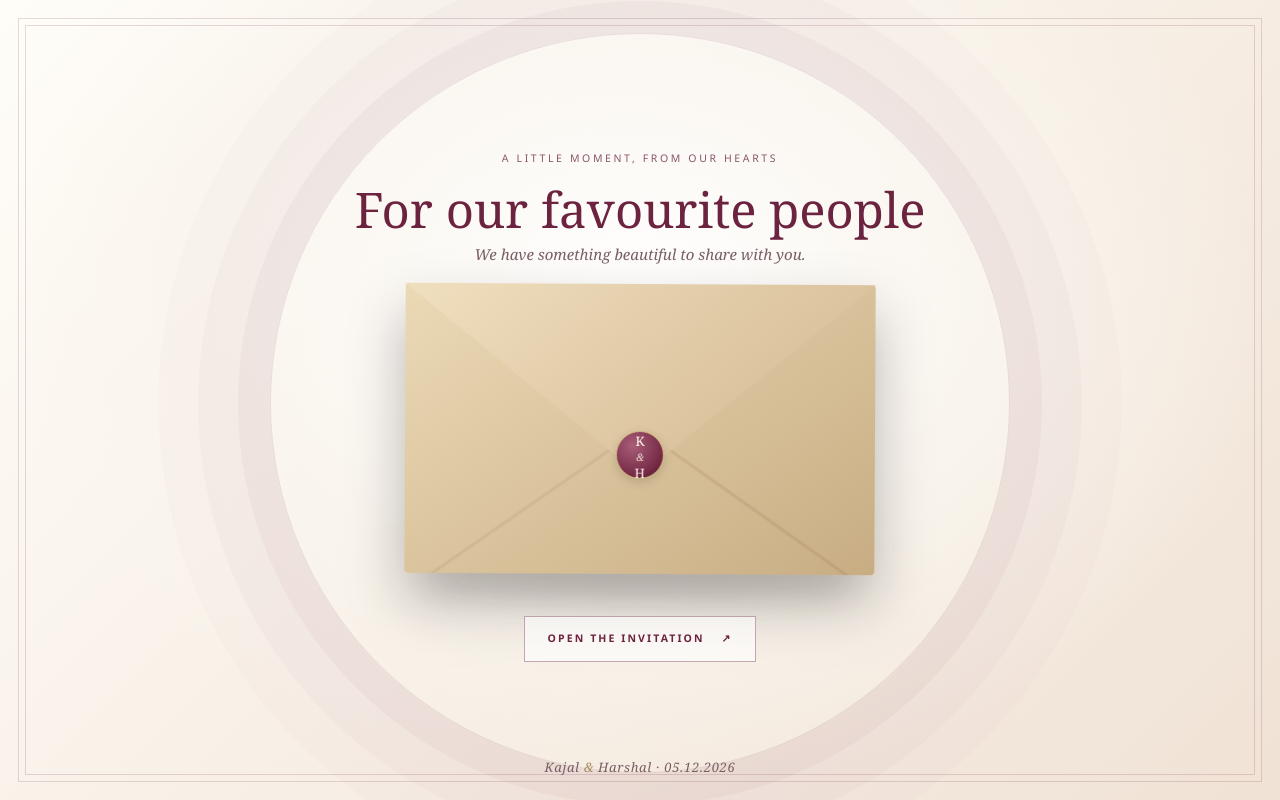
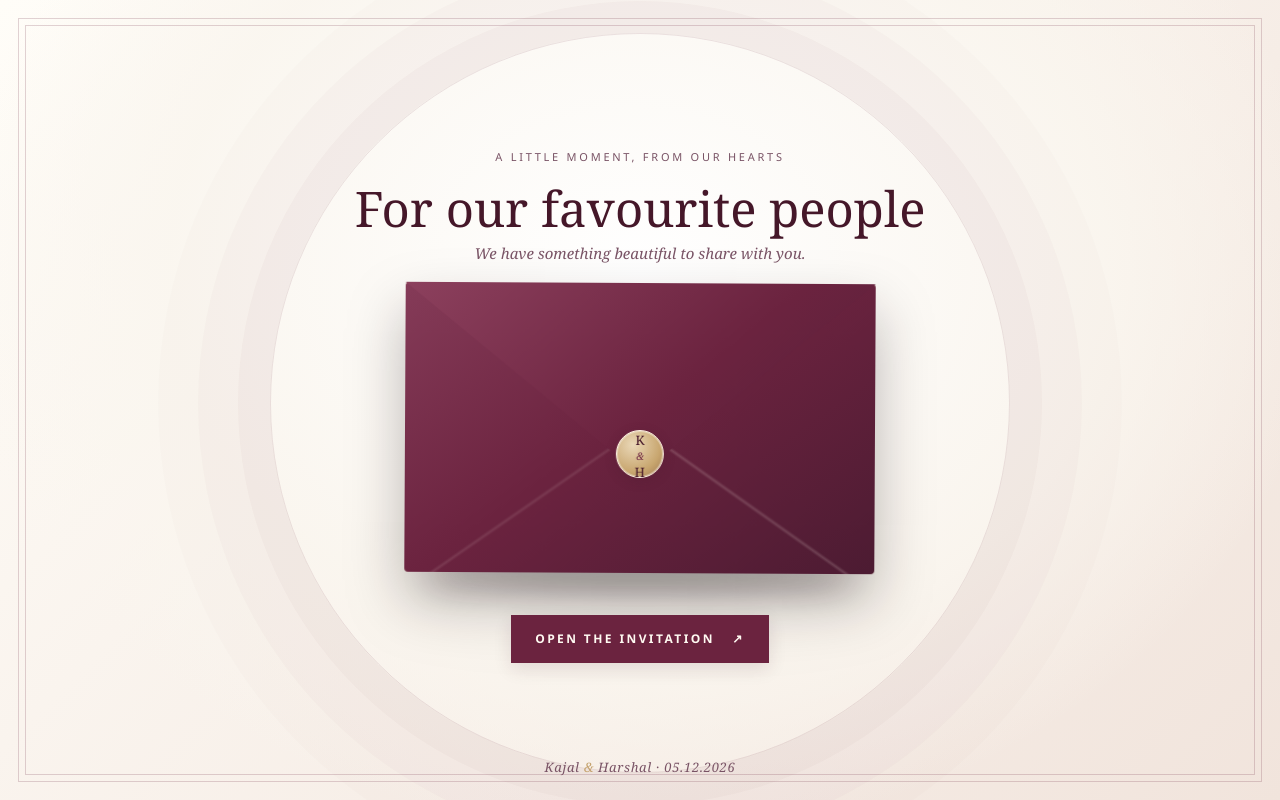
Before and after one commit to harshal755/kajal-harshal-weddingwebsite, a Next.js app: page / in a window 1280 px wide. Shown: the top 800 px of the page. Built offline with nearby package versions, Linux system fonts and the light colour scheme.

Commit message:
Add files via upload

```diff
--- a/app/globals.css
+++ b/app/globals.css
@@ -1,17 +1,17 @@
 @import "tailwindcss";
 
 :root {
-  --ivory: #f7f5ef;
-  --paper: #fcfbf7;
-  --cream: #eeeadd;
-  --ink: #3f443d;
-  --muted: #77796f;
-  --wine: #596653;
-  --wine-deep: #465344;
-  --rose: #a89478;
-  --gold: #b99b68;
-  --gold-light: #eee4ce;
-  --sage: #7e8b78;
+  --ivory: #faf6ef;
+  --paper: #fffdf8;
+  --cream: #f0e6d9;
+  --ink: #382a30;
+  --muted: #75656a;
+  --wine: #6b233f;
+  --wine-deep: #451729;
+  --rose: #a7677d;
+  --gold: #c3a06a;
+  --gold-light: #f2e7d4;
+  --sage: #8d786e;
   --serif: Georgia, 'Times New Roman', serif;
   --sans: 'Avenir Next', Avenir, 'Segoe UI', sans-serif;
 }
@@ -46,7 +46,7 @@ img { display: block; max-width: 100%; }
 .envelope-front { position: absolute; z-index: 3; inset: 0; background: linear-gradient(145deg, #ebd9b6, #c8ad83); clip-path: polygon(0 0, 50% 58%, 100% 0, 100% 100%, 0 100%); border-radius: 4px; }
 .envelope-front::after { content: ''; position: absolute; inset: 0; background: linear-gradient(35deg, transparent 49.5%, rgba(112,75,51,.16) 50%, transparent 50.5%), linear-gradient(145deg, transparent 49.5%, rgba(112,75,51,.12) 50%, transparent 50.5%); }
 .envelope-flap { position: absolute; z-index: 4; inset: 0 0 auto; height: 66%; background: linear-gradient(140deg, #f0dfbf, #d1b68e); clip-path: polygon(0 0, 100% 0, 50% 100%); transform-origin: top center; transition: transform .75s cubic-bezier(.25,.7,.2,1); backface-visibility: hidden; }
-.envelope-seal { position: absolute; z-index: 5; left: 50%; top: 59%; transform: translate(-50%,-50%); width: 48px; height: 48px; display: grid; place-items: center; border-radius: 50%; background: radial-gradient(circle at 35% 30%, #9a9a7c, #64735d 68%, #485541); border: 1px solid #c9ae7d; box-shadow: 0 3px 10px rgba(57,62,48,.2); color: #fff9ed; font: 500 13px var(--serif); transition: opacity .3s ease, transform .3s ease; }
+.envelope-seal { position: absolute; z-index: 5; left: 50%; top: 59%; transform: translate(-50%,-50%); width: 48px; height: 48px; display: grid; place-items: center; border-radius: 50%; background: radial-gradient(circle at 35% 30%, #a85e78, #742944 68%, #451729); border: 1px solid #d0ac7a; box-shadow: 0 3px 10px rgba(69,23,41,.2); color: #fff9ed; font: 500 13px var(--serif); transition: opacity .3s ease, transform .3s ease; }
 .envelope-seal i { color: var(--gold-light); font-size: .8em; }
 .open-invitation { position: relative; z-index: 3; margin-top: 34px; padding: 14px 23px; border: 1px solid rgba(229,207,171,.62); color: #f0e0c0; background: rgba(255,255,255,.035); font-size: 9px; font-weight: 650; letter-spacing: .2em; cursor: pointer; transition: .25s ease; }
 .open-invitation:hover { color: var(--wine-deep); background: var(--gold-light); }
@@ -341,104 +341,9 @@ img { display: block; max-width: 100%; }
   .reveal { opacity: 1; transform: none; }
 }
 
-
-/* Final palette refinement: ivory and champagne lead; wine is a restrained accent. */
-.envelope-gate {
-  color: var(--wine);
-  background:
-    radial-gradient(ellipse at 50% 42%, rgba(255,255,255,.92), transparent 54%),
-    linear-gradient(135deg, #fbf8f1 0%, #efe3cf 100%);
-}
-.envelope-gate::before, .envelope-gate::after { border-color: rgba(164,128,78,.28); }
-.gate-halo { border-color: rgba(164,128,78,.18); box-shadow: 0 0 0 32px rgba(198,163,110,.055), 0 0 0 72px rgba(198,163,110,.035), 0 0 0 112px rgba(198,163,110,.02); }
-.gate-eyebrow, .gate-heading p, .gate-footer { color: #8b765e; }
-.gate-heading h1 { color: var(--wine); }
-.envelope-shadow { background: rgba(72,53,35,.18); }
-.open-invitation { color: var(--wine); border-color: rgba(166,132,83,.65); background: rgba(255,255,255,.42); }
-.open-invitation:hover { color: #fffaf0; background: var(--wine); }
-.countdown-section {
-  color: var(--ink);
-  background:
-    radial-gradient(ellipse at 50% 0%, rgba(255,255,255,.88), transparent 58%),
-    linear-gradient(125deg, #f6efe4, #e9dcc7);
-}
-.countdown-shade { background: linear-gradient(90deg, rgba(247,241,232,.88), rgba(244,235,220,.82)), radial-gradient(ellipse at 50% 50%, rgba(198,163,110,.10), transparent 60%); }
-.countdown-section .eyebrow, .countdown-note, .countdown-label, .countdown-foot { color: #8a7359; }
-.countdown-section h2, .countdown-number { color: var(--wine); }
-.countdown-section h2 em { color: #b18c5a; }
-.countdown-foot span { color: var(--gold); }
-.venue-section { background: linear-gradient(135deg, #f5eee3, #e9ddca); color: var(--ink); }
-.venue-copy .eyebrow, .venue-copy .light-kicker { color: #96794f; }
-.venue-copy h2, .venue-copy h3 { color: var(--wine); }
-.venue-copy h2 em { color: #ad8b5d; }
-.venue-address { color: #786657; }
-.map-button { color: var(--wine); border-color: #b99b6c; }
-.map-button:hover { background: var(--wine); color: #fff8ed; }
-.venue-map-note { color: #927c64; }
-.footer-section { background: linear-gradient(135deg, #f8f3e9, #e9ddca); color: var(--ink); border-top: 1px solid #e3d4bb; }
-.footer-inner h2, .footer-names { color: var(--wine); }
-.footer-inner h2 em, .footer-names i { color: #b18c5a; }
-.footer-inner .eyebrow, .footer-copy, .footer-date, .share-feedback, .footer-bottom a, .footer-bottom > span:first-child { color: #8b765e; }
-.share-button, .calendar-button { color: var(--wine); border-color: #b99b6c; }
-.share-button:hover, .calendar-button:hover { background: var(--wine); color: #fff8ed; }
-.footer-bottom { border-top-color: rgba(166,132,83,.3); }
-.photo-story-section { background: #766452; }
-.photo-story-overlay { background: linear-gradient(90deg, rgba(47,39,31,.62), rgba(68,54,39,.32) 55%, rgba(47,39,31,.50)); }
-.music-control button { color: var(--wine); background: rgba(250,247,240,.96); border-color: #c6a36e; }
-.music-control button span { color: #a88755; }
-
-
-/* Updated palette: airy ivory, champagne and sage. Burgundy is no longer a page background. */
-.envelope-gate {
-  color: var(--ink);
-  background:
-    radial-gradient(ellipse at 50% 38%, rgba(255,255,255,.98), rgba(249,246,237,.6) 48%, transparent 70%),
-    linear-gradient(135deg, #f8f6ef 0%, #e9e6d9 100%);
-}
-.envelope-gate::before, .envelope-gate::after { border-color: rgba(139,132,105,.28); }
-.gate-halo { border-color: rgba(145,139,111,.22); box-shadow: 0 0 0 32px rgba(145,139,111,.06), 0 0 0 72px rgba(145,139,111,.04), 0 0 0 112px rgba(145,139,111,.025); }
-.gate-eyebrow, .gate-heading p, .gate-footer { color: #737966; }
-.gate-heading h1 { color: #485444; }
-.envelope-shadow { background: rgba(57,62,48,.18); }
-.envelope-letter { color: #4e5c49; }
-.letter-monogram { color: #4e5c49; }
-.envelope-seal { background: radial-gradient(circle at 35% 30%, #9a9a7c, #64735d 68%, #485541); border-color: #c9ae7d; color: #fff9ed; box-shadow: 0 3px 10px rgba(57,62,48,.2); }
-.open-invitation { color: #4e5c49; border-color: rgba(139,132,105,.65); background: rgba(255,255,255,.52); }
-.open-invitation:hover { color: #fffdf7; background: #596653; }
-.gate-footer i { color: #a58d60; }
-.site-nav { background: rgba(252,251,247,.9); }
-.nav-mark, .nav-links a:hover, .nav-date:hover { color: #596653; }
-.hero h1, .section-inner h2, .event-card h3, .signature-names, .family-seal, .footer-inner h2, .footer-names { color: #4c5948; }
-.section-inner h2 em, .photo-story-copy h2 em, .venue-copy h2 em, .footer-inner h2 em { color: #a38d66; }
-.photo-story-section { background: #65705f; }
-.photo-story-overlay { background: linear-gradient(90deg, rgba(35,42,34,.64), rgba(45,53,42,.3) 55%, rgba(35,42,34,.5)); }
-.photo-story-copy h2 { color: #fffdf5; }
-.photo-story-copy h2 em { color: #e6d7b8; }
-.countdown-section { color: var(--ink); }
-.countdown-section .eyebrow, .countdown-note, .countdown-label, .countdown-foot { color: #6e765f; }
-.countdown-section h2, .countdown-number { color: #4d5b48; }
-.venue-section { background: linear-gradient(135deg, #f6f4eb, #e8e7db); color: var(--ink); }
-.venue-photo::after { background: linear-gradient(0deg, rgba(37,42,35,.45), transparent 48%); }
-.venue-photo-caption { color: #fffdf5; }
-.venue-copy .eyebrow, .venue-copy .light-kicker { color: #75816b; }
-.venue-copy h2, .venue-copy h3 { color: #4d5b48; }
-.venue-address { color: #6e7167; }
-.map-button { color: #4d5b48; border-color: #b7a57d; }
-.map-button:hover { background: #596653; color: #fffdf5; }
-.footer-section { background: linear-gradient(135deg, #f8f6ee, #e8e7dc); color: var(--ink); border-top: 1px solid #dfddcf; }
-.footer-inner h2, .footer-names { color: #4d5b48; }
-.footer-inner h2 em, .footer-names i { color: #a38d66; }
-.footer-inner .eyebrow, .footer-copy, .footer-date, .share-feedback, .footer-bottom a, .footer-bottom > span:first-child { color: #707766; }
-.share-button, .calendar-button { color: #4d5b48; border-color: #b7a57d; }
-.share-button:hover, .calendar-button:hover { background: #596653; color: #fffdf5; }
-.footer-bottom { border-top-color: rgba(126,139,120,.35); }
-.gallery-photo-shade { background: linear-gradient(transparent, rgba(34,39,32,.62)); }
-.lightbox { background: rgba(31,35,30,.96); }
-.music-control button { color: #fdfbf4; background: rgba(75,88,69,.96); border-color: #c6b388; }
-.music-control button span { color: #eee1c2; }
-
-/* Wine and ivory refinement + accessible typography pass */
+/* Definitive wine + ivory theme and readable type scale */
 :root {
+  color-scheme: light;
   --ivory: #faf6ef;
   --paper: #fffdf8;
   --cream: #f0e6d9;
@@ -454,126 +359,112 @@ img { display: block; max-width: 100%; }
 
 html { scroll-padding-top: 84px; }
 body { background: var(--paper); color: var(--ink); font-size: 16px; }
-.site-nav { background: rgba(255,253,248,.94); border-bottom-color: rgba(107,35,63,.16); }
-.nav-mark { color: var(--wine); }
-.nav-links a, .nav-date { color: #624c55; font-size: 12px; letter-spacing: .09em; }
-.nav-links a:hover, .nav-date:hover { color: var(--wine); }
-.eyebrow { color: #8d5369; font-size: 11px; letter-spacing: .16em; }
+::selection { background: #ead2d9; color: var(--wine-deep); }
+
+/* Wine is the primary accent; ivory remains the dominant page surface. */
+.envelope-gate {
+  color: var(--wine);
+  background: radial-gradient(ellipse at 50% 38%, rgba(255,255,255,.98), rgba(249,245,237,.72) 48%, transparent 70%), linear-gradient(135deg, #fffdf8, #f0e2d5);
+}
+.envelope-gate::before, .envelope-gate::after { border-color: rgba(107,35,63,.18); }
+.gate-halo { border-color: rgba(107,35,63,.14); box-shadow: 0 0 0 32px rgba(107,35,63,.035), 0 0 0 72px rgba(107,35,63,.022), 0 0 0 112px rgba(107,35,63,.014); }
+.gate-heading h1, .envelope-letter, .letter-monogram { color: var(--wine); }
+.gate-eyebrow, .gate-heading p, .gate-footer { color: #785e64; }
+.envelope-seal { background: radial-gradient(circle at 35% 30%, #a85e78, #742944 68%, #451729); border-color: #d0ac7a; box-shadow: 0 3px 10px rgba(69,23,41,.2); }
+.open-invitation { color: var(--wine); border-color: rgba(107,35,63,.38); background: rgba(255,255,255,.6); }
+.open-invitation:hover { background: var(--wine); color: #fffaf2; }
+
+.site-nav { background: rgba(255,253,248,.96); border-bottom-color: rgba(107,35,63,.16); }
+.nav-mark, .nav-links a:hover, .nav-date:hover { color: var(--wine); }
+.nav-links a, .nav-date { color: #624c55; font-size: 12px; letter-spacing: .08em; }
+.eyebrow { color: #8d5369; font-size: 11.5px; letter-spacing: .14em; }
 .eyebrow.light { color: #f0d9df; }
-.section-inner h2, .hero h1, .event-card h3, .signature-names, .family-seal, .footer-inner h2, .footer-names { color: var(--wine); }
+.section-kicker { color: #98677a; }
+.section-inner h2, .hero h1, .event-card h3, .signature-names, .family-seal, .footer-inner h2, .footer-names,
+.venue-copy h2, .venue-copy h3 { color: var(--wine); }
 .section-inner h2 em, .photo-story-copy h2 em, .venue-copy h2 em, .footer-inner h2 em { color: var(--rose); }
 .hero { background: radial-gradient(ellipse at 75% 34%, rgba(195,160,106,.17), transparent 42%), linear-gradient(110deg, #fffdf8 0%, #f4e9df 100%); }
 .hero::before { border-color: rgba(107,35,63,.13); box-shadow: 0 0 0 24px rgba(107,35,63,.025), 0 0 0 52px rgba(107,35,63,.018); }
-.hero-kicker { color: #875467; font-size: 11px; }
-.hero-date { color: var(--wine); font-size: 14px; }
-.hero-place, .hero-scroll { font-size: 11px; }
+.hero-kicker { color: #875467; }
+.hero-date { color: var(--wine); }
+.hero-place, .hero-scroll { color: #765563; }
 .photo-story-section { background: #5c293d; }
 .photo-story-overlay { background: linear-gradient(90deg, rgba(55,19,35,.74), rgba(74,30,47,.32) 55%, rgba(55,19,35,.6)); }
-.countdown-section { background: linear-gradient(125deg, #f5eae0, #ead7d1); }
-.countdown-shade { background: linear-gradient(90deg, rgba(250,246,239,.86), rgba(246,235,226,.78)), radial-gradient(ellipse at 50% 50%, rgba(107,35,63,.09), transparent 60%); }
+.photo-story-copy h2 { color: #fffaf4; }
+.photo-story-copy h2 em { color: #e6c6cf; }
+.countdown-section { color: var(--ink); background: linear-gradient(125deg, #f5eae0, #ead7d1); }
+.countdown-shade { background: linear-gradient(90deg, rgba(250,246,239,.88), rgba(246,235,226,.8)), radial-gradient(ellipse at 50% 50%, rgba(107,35,63,.09), transparent 60%); }
 .countdown-section .eyebrow, .countdown-note, .countdown-label, .countdown-foot { color: #7d4b5f; }
 .countdown-section h2, .countdown-number { color: var(--wine); }
-.countdown-section h2 em { color: #a7677d; }
-.event-card { background: #fffdf8; border-color: #eadbd1; box-shadow: 0 12px 28px rgba(69,23,41,.045); }
+.countdown-section h2 em { color: var(--rose); }
+.event-card { background: #fffdf8; border-color: #eadbd1; box-shadow: 0 12px 28px rgba(69,23,41,.06); }
 .event-card-top { color: #a36a7d; border-bottom-color: #eadbd1; }
-.event-overline { color: #86546a; }
-.event-card h3 { color: var(--wine); }
-.event-time { color: #86546a; }
+.event-overline, .event-time { color: #86546a; }
 .event-description { color: #66565b; }
 .venue-section { background: linear-gradient(135deg, #fffaf2, #f1e4d8); color: var(--ink); }
 .venue-photo::after { background: linear-gradient(0deg, rgba(53,20,37,.48), transparent 50%); }
-.venue-photo-caption { color: #fffaf2; }
 .venue-copy .eyebrow, .venue-copy .light-kicker { color: #8f5b70; }
-.venue-copy h2, .venue-copy h3 { color: var(--wine); }
-.venue-copy h2 em { color: var(--rose); }
 .venue-address { color: #68575c; font-size: 16px; }
-.map-button { color: var(--wine); border-color: #b78a7b; background: rgba(255,255,255,.38); font-size: 12px; letter-spacing: .09em; }
+.map-button { color: var(--wine); border-color: #b78a7b; background: rgba(255,255,255,.38); }
 .map-button:hover { background: var(--wine); color: #fffaf2; }
-.venue-map-note { color: #745e64; font-size: 14px; }
+.venue-map-note { color: #745e64; }
 .footer-section { background: linear-gradient(135deg, #4b1b31, #6b233f); color: #fff8f1; border-top: 1px solid rgba(255,255,255,.12); }
 .footer-inner h2, .footer-names { color: #fff7ed; }
 .footer-inner h2 em, .footer-names i { color: #e0b8aa; }
 .footer-inner .eyebrow, .footer-copy, .footer-date, .share-feedback, .footer-bottom a, .footer-bottom > span:first-child { color: #f0d9df; }
-.share-button, .calendar-button { color: #fff7ed; border-color: rgba(242,220,201,.68); font-size: 12px; }
+.share-button, .calendar-button { color: #fff7ed; border-color: rgba(242,220,201,.68); }
 .share-button:hover, .calendar-button:hover { background: #fff7ed; color: var(--wine-deep); }
 .footer-bottom { border-top-color: rgba(242,220,201,.28); color: #edd5d9; }
 .gallery-photo-shade { background: linear-gradient(transparent, rgba(53,20,37,.68)); }
 .lightbox { background: rgba(44,14,29,.97); }
 .lightbox-caption span { color: #e2bda6; }
 .music-section { background: linear-gradient(135deg, #fffdf8, #f4e8dd); }
-.music-inner { padding-top: 92px; padding-bottom: 96px; }
 .music-video-card { width: min(100%, 760px); margin: 34px auto 0; overflow: hidden; border: 1px solid rgba(107,35,63,.2); border-radius: 14px; background: #2b1720; box-shadow: 0 24px 55px rgba(69,23,41,.16); }
 .music-video-card iframe { display: block; width: 100%; aspect-ratio: 16 / 9; min-height: 220px; border: 0; }
 .music-credit { margin: 14px 0 0; color: #80616d; font: italic 14px/1.5 var(--serif); }
 
-/* A readable floor for labels, helper text and navigation. */
+/* Small labels are no longer rendered at 6–9px. */
 .gate-eyebrow, .letter-small, .letter-date, .open-invitation,
+.nav-links a, .nav-date, .eyebrow, .hero-kicker, .hero-place, .hero-scroll,
 .hero-photo-caption, .hero-side-note, .hero-bottom-note, .signature-caption,
 .light-link, .countdown-label, .countdown-foot, .event-overline,
-.venue-photo-caption, .gallery-photo-caption small, .footer-date,
-.footer-bottom, .share-button, .calendar-button, .lightbox-caption span,
-.lightbox-caption small { font-size: 10.5px; }
-.gate-eyebrow { color: #89566b; }
-.gate-heading h1 { color: var(--wine); }
-.gate-heading p, .gate-footer { color: #785e64; }
-.envelope-gate { background: radial-gradient(ellipse at 50% 38%, rgba(255,255,255,.98), rgba(249,245,237,.7) 48%, transparent 70%), linear-gradient(135deg, #fffdf8, #f0e2d5); }
-.envelope-gate::before, .envelope-gate::after { border-color: rgba(107,35,63,.17); }
-.gate-halo { border-color: rgba(107,35,63,.12); box-shadow: 0 0 0 32px rgba(107,35,63,.04), 0 0 0 72px rgba(107,35,63,.025), 0 0 0 112px rgba(107,35,63,.015); }
-.envelope-letter { color: var(--wine); }
-.letter-monogram { color: var(--wine); }
-.envelope-seal { background: radial-gradient(circle at 35% 30%, #a85e78, #742944 68%, #451729); border-color: #d0ac7a; }
-.open-invitation { color: var(--wine); border-color: rgba(107,35,63,.38); background: rgba(255,255,255,.6); }
-.open-invitation:hover { background: var(--wine); color: #fffaf2; }
+.venue-photo-caption, .venue-map-note, .map-button, .gallery-photo-caption small,
+.footer-date, .footer-bottom, .share-button, .calendar-button,
+.lightbox-caption span, .lightbox-caption small, .family-seal span { font-size: 11px; }
+.body-copy { font-size: 17px; line-height: 1.8; }
+.section-kicker { font-size: 18px; }
+.open-invitation { font-size: 12px; }
+.event-time { font-size: 14px; }
+.event-description { font-size: 15px; }
+.gallery-photo-caption strong { font-size: 17px; }
 
-/* Larger live map preview, with a direct full-map link below it. */
-.venue-map-frame { width: min(100%, 560px); height: clamp(220px, 25vw, 330px); margin-top: 23px; overflow: hidden; border: 1px solid rgba(107,35,63,.2); border-radius: 12px; background: #eee4d8; box-shadow: 0 14px 32px rgba(69,23,41,.12); }
+/* Larger, responsive Google Maps preview. */
+.venue-copy { align-items: stretch; }
+.venue-map-frame { width: 100%; max-width: 620px; height: clamp(270px, 30vw, 380px); margin-top: 23px; overflow: hidden; border: 1px solid rgba(107,35,63,.2); border-radius: 12px; background: #eee4d8; box-shadow: 0 14px 32px rgba(69,23,41,.12); }
 .venue-map-frame iframe { display: block; width: 100%; height: 100%; border: 0; }
-.venue-copy { align-items: stretch; }
 .venue-copy .eyebrow, .venue-copy .section-kicker, .venue-copy h2, .venue-copy h3, .venue-copy .ornament, .venue-copy .venue-address, .venue-copy .map-button, .venue-copy .venue-map-note { align-self: flex-start; }
 
-/* Increase text where the original layout used tiny display labels. */
-.body-copy { font-size: 18px; line-height: 1.8; }
-.section-kicker { font-size: 18px; }
-.hero-kicker, .hero-place, .hero-scroll { font-size: 11px; }
-.hero-photo-caption { font-size: 10.5px; }
-.countdown-label { font-size: 11px; }
-.countdown-foot { font-size: 11px; }
-.event-overline { font-size: 10.5px; letter-spacing: .09em; }
-.event-time { font-size: 14px; }
-.event-description { font-size: 15px; }
-.schedule-note { font-size: 14px; }
-.gallery-photo-caption small { font-size: 10px; }
-.gallery-photo-caption strong { font-size: 17px; }
-.lightbox-caption span, .lightbox-caption small { font-size: 11px; }
-.footer-date { font-size: 11px; }
-.footer-bottom { font-size: 10.5px; }
-
 @media (max-width: 900px) {
-  .venue-copy { padding: 70px clamp(24px, 5vw, 52px); }
-  .venue-map-frame { height: 280px; }
+  .venue-copy { padding: 64px clamp(24px, 5vw, 52px); }
+  .venue-map-frame { height: 300px; }
 }
 
 @media (max-width: 650px) {
   html { scroll-padding-top: 68px; }
-  .site-nav { height: 66px; padding: 0 13px; gap: 12px; }
-  .nav-mark { flex: 0 0 auto; font-size: 22px; }
-  .nav-links { flex: 1 1 auto; min-width: 0; display: flex; justify-content: flex-end; gap: clamp(6px, 2vw, 12px); }
-  .nav-links a { display: inline-block !important; white-space: nowrap; font-size: clamp(9.5px, 2.5vw, 10.5px); letter-spacing: .015em; }
+  .site-nav { height: 66px; padding: 0 12px; gap: 10px; }
+  .nav-mark { flex: 0 0 auto; font-size: 21px; }
+  .nav-links { flex: 1 1 auto; min-width: 0; display: flex; justify-content: flex-end; gap: clamp(6px, 1.8vw, 10px); }
+  .nav-links a { display: inline-block !important; white-space: nowrap; font-size: 11px; letter-spacing: .01em; }
+  .nav-links a:nth-child(4) { display: inline-block !important; }
   .nav-date { display: none; }
-  .gate-eyebrow { font-size: 10px; letter-spacing: .13em; }
-  .letter-small, .letter-date { font-size: 9px; }
-  .open-invitation { font-size: 11px; }
-  .eyebrow { font-size: 10.5px; letter-spacing: .11em; }
-  .hero-kicker { font-size: 10px; letter-spacing: .1em; }
-  .hero-date { font-size: 12px; }
-  .hero-place, .hero-scroll { font-size: 10px; }
-  .hero-photo-caption, .hero-side-note, .hero-bottom-note { font-size: 9.5px; }
+  .gate-eyebrow, .letter-small, .letter-date { font-size: 11px; }
+  .open-invitation { font-size: 12px; }
+  .eyebrow { font-size: 11px; letter-spacing: .09em; }
+  .hero-kicker, .hero-place, .hero-scroll, .hero-photo-caption, .hero-side-note, .hero-bottom-note { font-size: 10.5px; }
   .section-kicker { font-size: 17px; }
-  .body-copy { font-size: 16.5px; line-height: 1.75; }
-  .countdown-label { font-size: 10px; letter-spacing: .07em; }
-  .countdown-foot { font-size: 9.5px; letter-spacing: .045em; }
-  .event-overline { font-size: 9px; letter-spacing: .035em; line-height: 1.5; }
-  .event-card { min-height: 275px; padding: 16px 12px; }
+  .body-copy { font-size: 16px; line-height: 1.75; }
+  .countdown-label, .countdown-foot, .event-overline { font-size: 10.5px; letter-spacing: .035em; }
+  .event-card { min-height: 270px; padding: 16px 12px; }
   .event-card h3 { font-size: 21px; }
   .event-time { font-size: 12px; }
   .event-description { font-size: 13px; }
@@ -582,26 +473,77 @@ body { background: var(--paper); color: var(--ink); font-size: 16px; }
   .venue-copy { padding: 60px 22px 70px; align-items: stretch; text-align: left; }
   .venue-copy h3 { font-size: 25px; }
   .venue-address { max-width: none; font-size: 16px; }
-  .venue-map-frame { width: 100%; height: 270px; margin-top: 21px; }
+  .venue-map-frame { width: 100%; height: 290px; margin-top: 21px; }
   .map-button { align-self: flex-start; font-size: 11px; }
-  .venue-map-note { font-size: 13px; }
+  .venue-map-note { font-size: 12px; }
   .music-inner { padding-top: 75px; padding-bottom: 78px; }
   .music-video-card { margin-top: 25px; border-radius: 10px; }
   .music-video-card iframe { min-height: 205px; }
   .music-credit { font-size: 12px; }
-  .footer-date { font-size: 10px; letter-spacing: .09em; }
-  .share-button, .calendar-button { font-size: 10.5px; letter-spacing: .07em; }
-  .footer-bottom { font-size: 9px; letter-spacing: .055em; }
-  .gallery-photo-caption small { font-size: 9px; }
+  .footer-bottom { font-size: 10.5px; }
+  .gallery-photo-caption small { font-size: 10.5px; }
   .gallery-photo-caption strong { font-size: 15px; }
+  .family-seal span { font-size: 10.5px; }
 }
 
 @media (max-width: 360px) {
-  .site-nav { padding: 0 10px; gap: 8px; }
-  .nav-mark { font-size: 20px; }
-  .nav-links { gap: 6px; }
-  .nav-links a { font-size: 9.5px; }
+  .site-nav { padding: 0 8px; gap: 7px; }
+  .nav-mark { font-size: 19px; }
+  .nav-links { gap: 5px; }
+  .nav-links a { font-size: 10.5px; }
 }
 
-.family-seal span { font-size: 10px; }
-@media (max-width: 650px) { .family-seal span { font-size: 9.5px; } }
+/* Opening envelope — keep the same layered envelope and opening animation;
+   update only its palette to the wine + ivory theme. */
+.envelope-gate {
+  color: var(--wine);
+  background: radial-gradient(ellipse at 50% 34%, rgba(255,255,255,.98), rgba(250,246,239,.88) 52%, transparent 76%), linear-gradient(135deg, #fffdf8 0%, #f1e4dc 100%);
+}
+.envelope-gate::before,
+.envelope-gate::after { border-color: rgba(107,35,63,.2); }
+.gate-halo {
+  border-color: rgba(107,35,63,.12);
+  box-shadow: 0 0 0 32px rgba(107,35,63,.028), 0 0 0 72px rgba(107,35,63,.018), 0 0 0 112px rgba(107,35,63,.012);
+}
+.gate-heading h1 { color: var(--wine-deep); }
+.gate-eyebrow, .gate-heading p, .gate-footer { color: #795365; }
+.gate-footer i { color: var(--gold); }
+.envelope-back {
+  background: linear-gradient(145deg, #78304d 0%, #5b203b 100%);
+  border-color: #c9a875;
+}
+.envelope-letter {
+  color: var(--wine);
+  background: linear-gradient(135deg, #fffdf7 0%, #f5ecdf 100%);
+  border-color: #c9a875;
+}
+.letter-small { color: #87576b; }
+.letter-monogram { color: var(--wine); }
+.letter-monogram i, .letter-rule { color: var(--gold); }
+.letter-date { color: #765461; }
+.envelope-front {
+  background: linear-gradient(145deg, #853b58 0%, #6b233f 48%, #4c1b32 100%);
+}
+.envelope-front::after {
+  background: linear-gradient(35deg, transparent 49.5%, rgba(255,246,235,.16) 50%, transparent 50.5%), linear-gradient(145deg, transparent 49.5%, rgba(255,246,235,.1) 50%, transparent 50.5%);
+}
+.envelope-flap {
+  background: linear-gradient(140deg, #8c405d 0%, #6b233f 58%, #542039 100%);
+}
+.envelope-seal {
+  background: radial-gradient(circle at 35% 30%, #ead8b8 0%, #c8a66f 62%, #9c754c 100%);
+  border-color: #fff5e5;
+  box-shadow: 0 3px 12px rgba(69,23,41,.24), inset 0 0 0 1px rgba(255,255,255,.35);
+  color: var(--wine-deep);
+}
+.envelope-seal i { color: #6b233f; }
+.open-invitation {
+  color: #fffaf2;
+  border-color: var(--wine);
+  background: var(--wine);
+  box-shadow: 0 6px 18px rgba(69,23,41,.12);
+}
+.open-invitation:hover { background: var(--wine-deep); color: #fffaf2; }
+
+/* Keep remaining accents within the same wine-and-ivory palette. */
+.music-control button { color: #fffaf2; background: rgba(69,23,41,.96); border-color: #c3a06a; }
```
Also changed, not shown: 2 other files (tests, documents, lock files or other folders).
